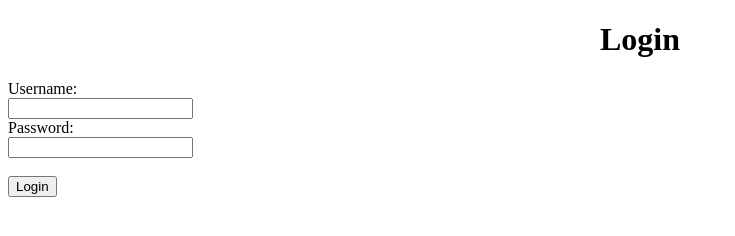
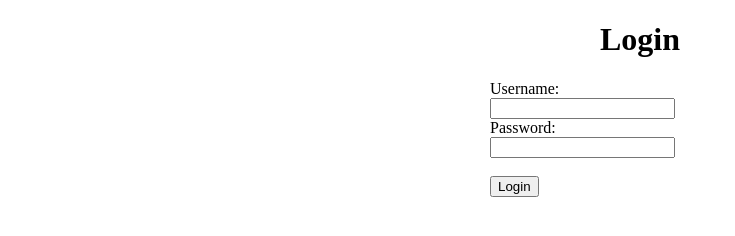
Before and after one commit to iamneo-production/cedaecbdcebf305677662bfdbccbfebeddone, a plain HTML site: page public/index.html in a window 1280 px wide. Shown: the whole page, without its empty margins (0-735 px from the left). Drawn offline with Linux system fonts and the light colour scheme.

Commit message:
Backup Commit

```diff
--- a/public/index.html
+++ b/public/index.html
@@ -6,7 +6,10 @@
   <meta name="viewport" content="width=device-width, initial-scale=1.0">
   <title>Validation</title>
   <style>
-
+    .container{
+      width:300px;
+      margin:20px auto;
+    }
   </style>
 </head>
 <body>
```
